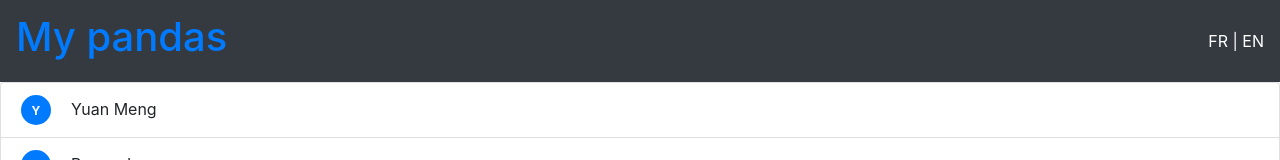
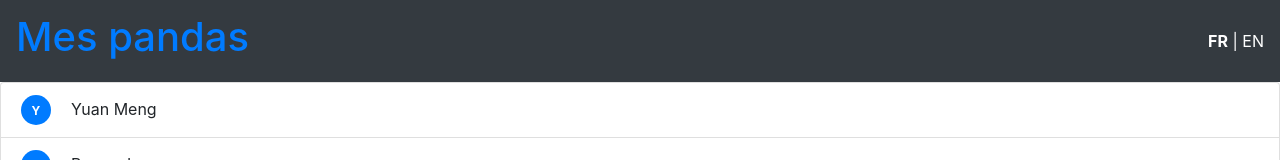
Before and after one commit to chawax/tp-my-pandas, a React (Create React App) app: page / in a window 1280 px wide. Shown: the top 160 px of the page. Built offline with nearby package versions, Linux system fonts and the light colour scheme; data requests are answered from the project's data file.

Commit message:
Changement de langue

```diff
--- a/src/components/Header/index.tsx
+++ b/src/components/Header/index.tsx
@@ -1,10 +1,26 @@
 import React, { useCallback } from 'react';
+import { useTranslation } from 'react-i18next';
 import { Link } from 'react-router-dom';
 import { Nav, Navbar, NavbarBrand } from 'reactstrap';
-import { useTranslation } from 'react-i18next';
 
-const Header: React.FC = () => {
-  const { t, i18n } = useTranslation();
+const styles = {
+  languageEnabled: {
+    cursor: 'pointer',
+    fontWeight: 'bold',
+  },
+  languageDisabled: {
+    cursor: 'pointer',
+    fontWeight: 'normal',
+  },
+};
+
+type ChooseLanguageProps = {
+  code: string;
+  label: string;
+};
+
+const ChooseLanguage = (props: ChooseLanguageProps) => {
+  const { i18n } = useTranslation();
 
   const handleChangeLanguage = useCallback(
     (language: string) => {
@@ -13,6 +29,25 @@ const Header: React.FC = () => {
     [i18n],
   );
 
+  const style: React.CSSProperties =
+    i18n.language === props.code
+      ? (styles.languageEnabled as React.CSSProperties)
+      : (styles.languageDisabled as React.CSSProperties);
+
+  return (
+    <span
+      style={style}
+      onClick={() => {
+        handleChangeLanguage(props.code);
+      }}
+    >
+      {props.label}
+    </span>
+  );
+};
+
+const Header: React.FC = () => {
+  const { t } = useTranslation();
   return (
     <Navbar color="dark" expand="md" className="d-flex justify-content-between">
       <Link to="/">
@@ -21,23 +56,9 @@ const Header: React.FC = () => {
         </NavbarBrand>
       </Link>
       <Nav style={{ color: 'white' }}>
-        <span
-          style={{ cursor: 'pointer' }}
-          onClick={() => {
-            handleChangeLanguage('fr');
-          }}
-        >
-          FR
-        </span>
+        <ChooseLanguage code="fr" label="FR" />
         &nbsp;|&nbsp;
-        <span
-          style={{ cursor: 'pointer' }}
-          onClick={() => {
-            handleChangeLanguage('en');
-          }}
-        >
-          EN
-        </span>
+        <ChooseLanguage code="en" label="EN" />
       </Nav>
     </Navbar>
   );
--- a/src/i18n/index.ts
+++ b/src/i18n/index.ts
@@ -10,7 +10,7 @@ const resources: any = {
 
 i18n.use(initReactI18next).init({
   resources,
-  lng: 'en',
+  lng: 'fr',
   keySeparator: '.',
   interpolation: {
     escapeValue: false,
```
Also changed, not shown: tp/TP5.md (+4 -0 lines).
